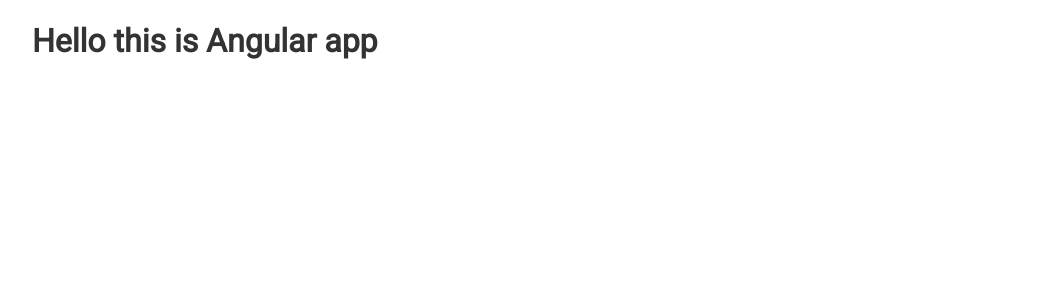
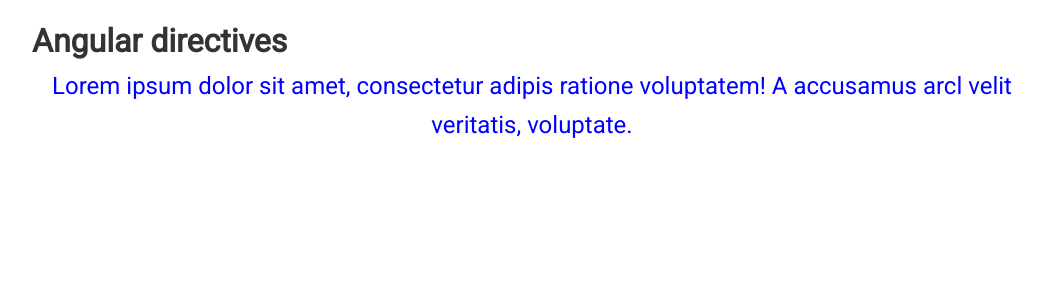
Before and after one commit to RamanSlinka/learn-angular-v2, an Angular app: page / in a window 1280 px wide. Shown: the top 300 px of the page, without its empty margins (108-1150 px from the left). Built offline with nearby package versions, Linux system fonts and the light colour scheme.

Commit message:
-created new directive ; -getting access to the element;

```diff
--- a/src/app/app.component.html
+++ b/src/app/app.component.html
@@ -1,7 +1,7 @@
 <div class="container">
 
-  <h1>Hello this is Angular app</h1>
-
+  <h1>Angular directives</h1>
+<p appStyle>Lorem ipsum dolor sit amet, consectetur adipis ratione voluptatem! A accusamus arcl velit veritatis, voluptate.</p>
 
 
 </div>
--- a/src/app/app.component.scss
+++ b/src/app/app.component.scss
@@ -0,0 +1,4 @@
+p{
+  font-size: 1.5rem;
+  text-align: center;
+}
--- a/src/app/app.module.ts
+++ b/src/app/app.module.ts
@@ -4,9 +4,11 @@
 import { AppRoutingModule } from './app-routing.module';
 import { AppComponent } from './app.component';
 import {FormsModule} from "@angular/forms";
+import {StyleDirective} from "./directives/style.directive";
 @NgModule({
   declarations: [
-    AppComponent
+    AppComponent,
+    StyleDirective
 
   ],
   imports: [
--- /dev/null
+++ b/src/app/directives/style.directive.ts
@@ -0,0 +1,14 @@
+import {Directive, ElementRef, Renderer2} from "@angular/core";
+
+
+@Directive({
+  selector: '[appStyle]'
+})
+
+export class StyleDirective {
+
+  constructor(private el: ElementRef, private r: Renderer2) {
+    this.r.setStyle(this.el.nativeElement, 'color', 'blue')
+  }
+
+}
```
